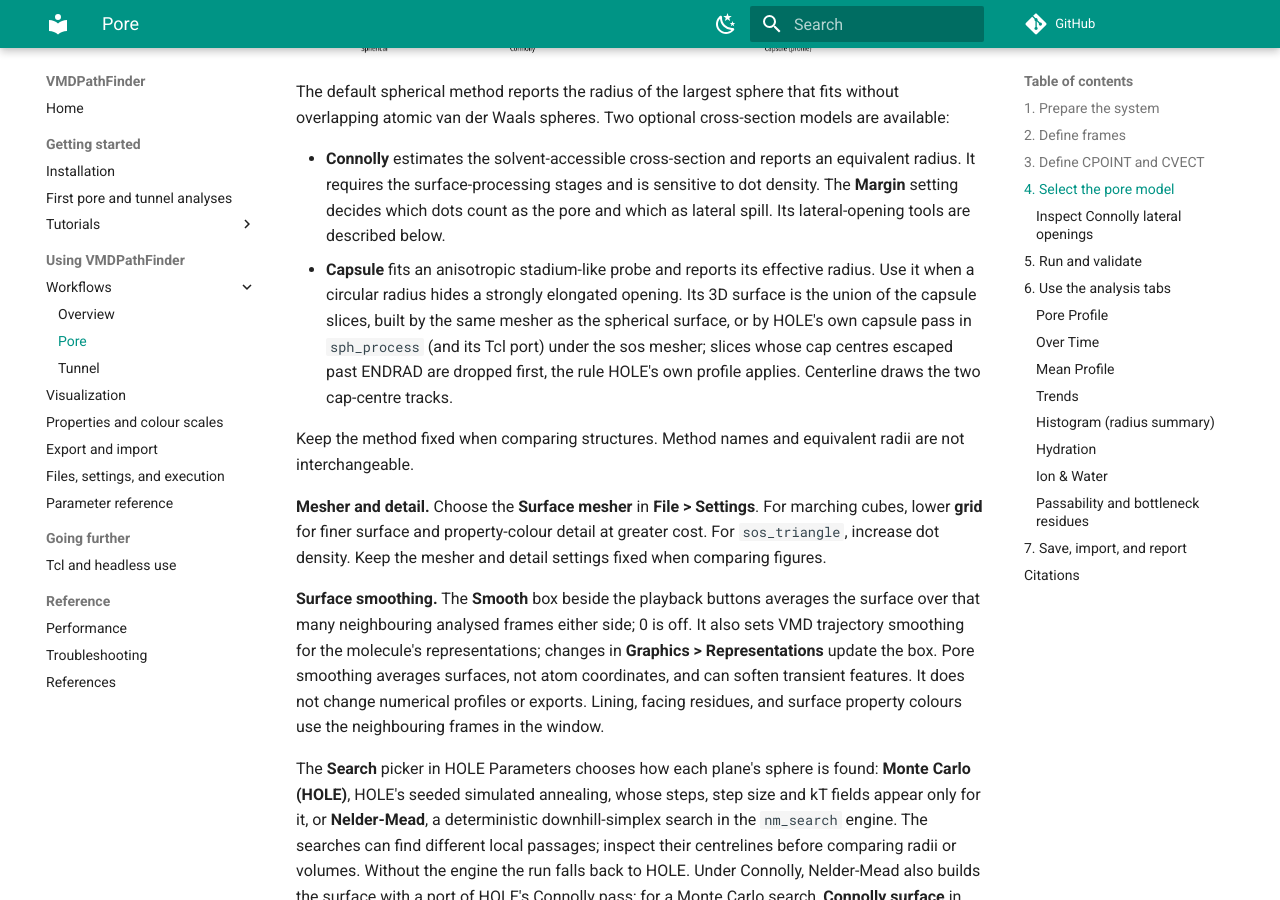
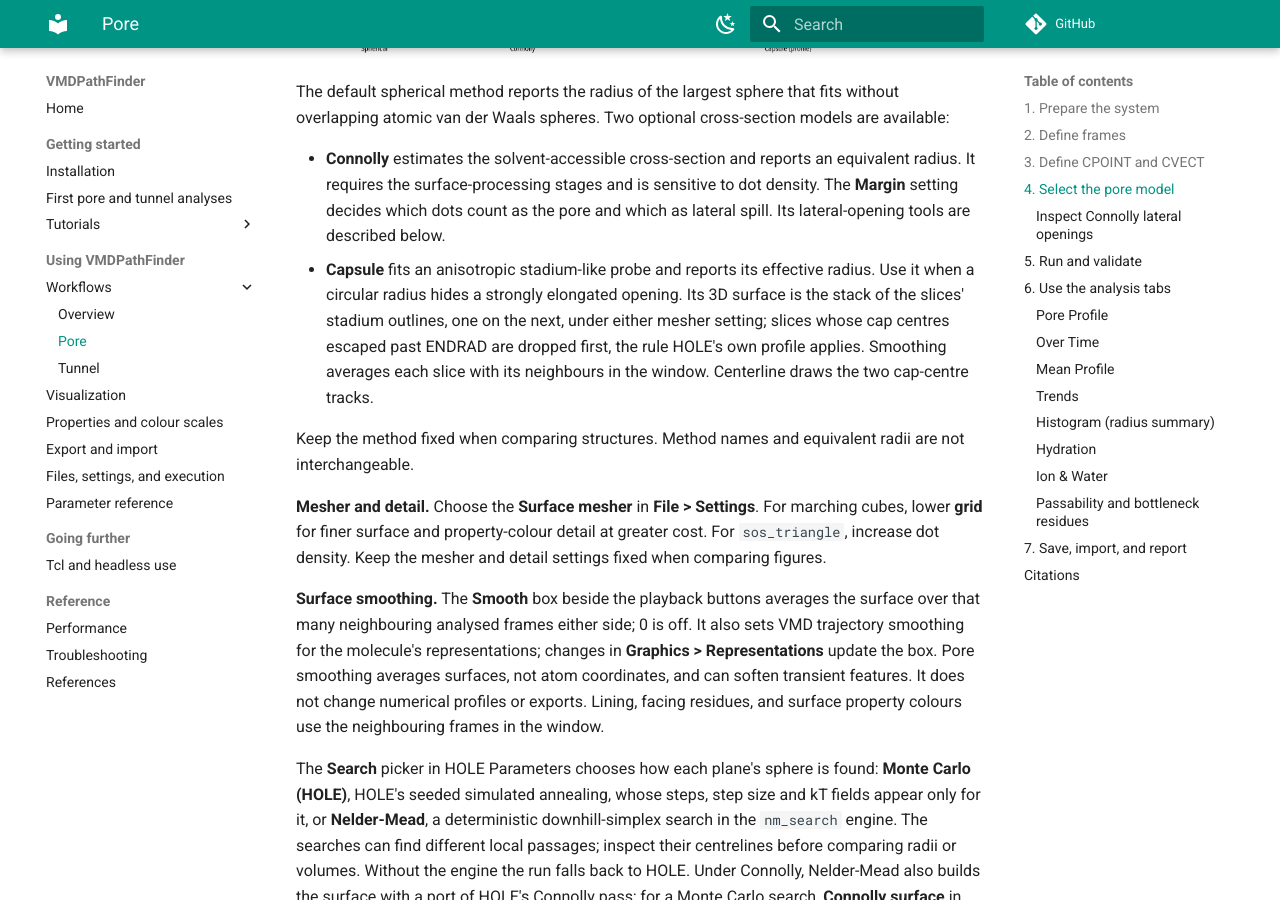
Before and after one commit to aminkvh/VMDHole, an MkDocs documentation site: the page built from docs/pore-mode.md, in a window 1280 px wide and 900 px high, scrolled down 2116 px. Built offline with MkDocs 1.6.1 and Material for MkDocs 9.7.7, drawn with Linux system fonts in a browser that asks for light colours; comment, search, counter and statistics services are not loaded.

Commit message:
feat: the capsule surface is a stack of stadium outlines

```diff
--- a/docs/pore-mode.md
+++ b/docs/pore-mode.md
@@ -81,11 +81,11 @@ models are available:
   and which as lateral spill. Its lateral-opening tools are described below.
 - **Capsule** fits an anisotropic stadium-like probe and reports its effective
   radius. Use it when a circular radius hides a strongly elongated opening.
-  Its 3D surface is the union of the capsule slices, built by the same mesher
-  as the spherical surface, or by HOLE's own capsule pass in `sph_process`
-  (and its Tcl port) under the sos mesher; slices whose cap centres escaped
-  past ENDRAD are dropped first, the rule HOLE's own profile applies.
-  Centerline draws the two cap-centre tracks.
+  Its 3D surface is the stack of the slices' stadium outlines, one on the
+  next, under either mesher setting; slices whose cap centres escaped past
+  ENDRAD are dropped first, the rule HOLE's own profile applies. Smoothing
+  averages each slice with its neighbours in the window. Centerline draws
+  the two cap-centre tracks.
 
 Keep the method fixed when comparing structures. Method names and equivalent
 radii are not interchangeable.
```
Also changed, not shown: 5 other files.
